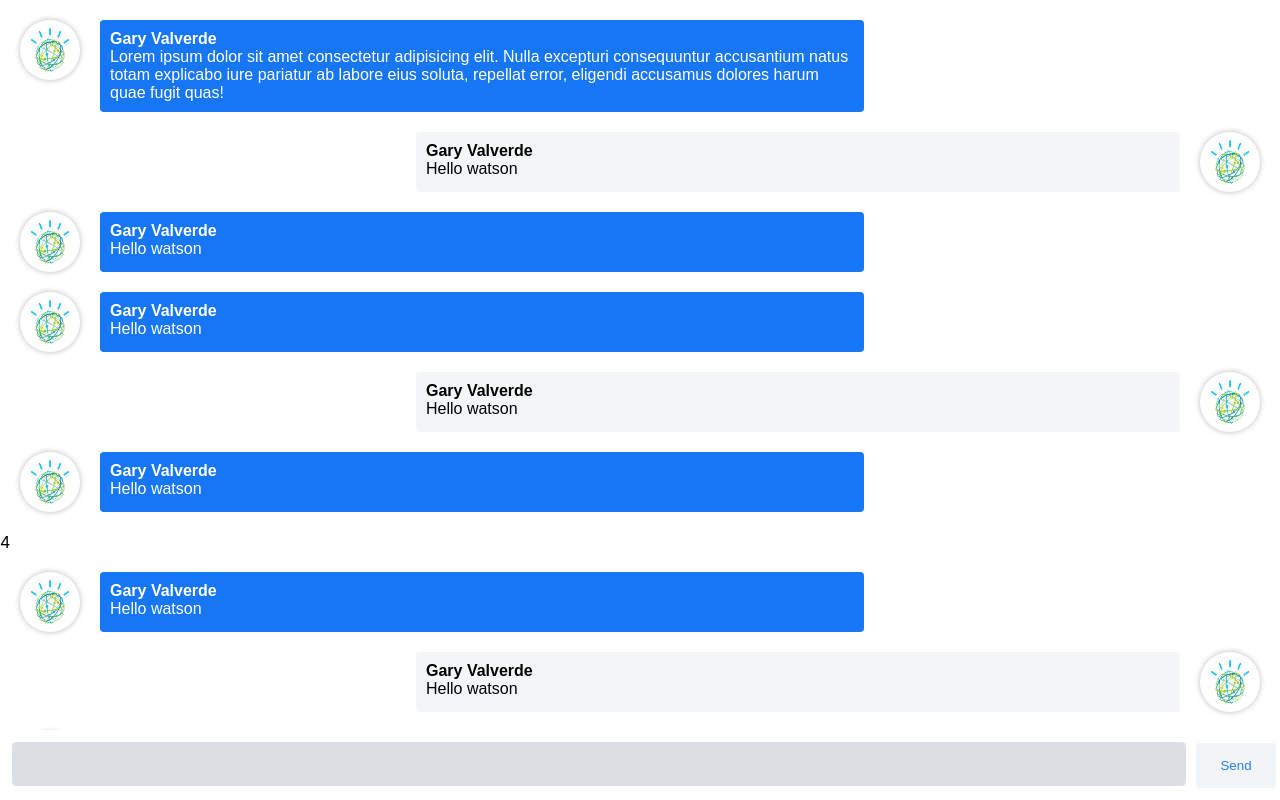
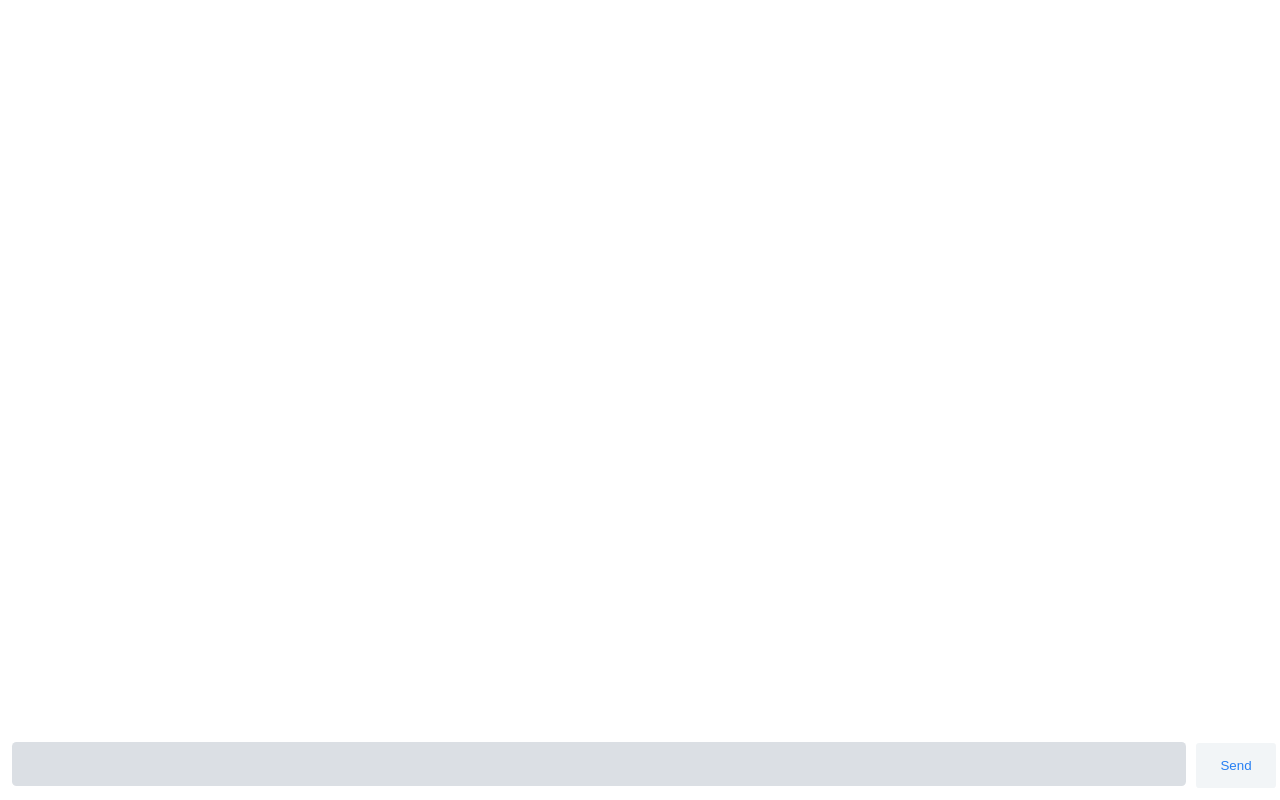
Before and after one commit to garyvh2/watson-chatbot-ui, a React (Create React App) app: page / in a window 1280 px wide. Built offline with nearby package versions, Linux system fonts and the light colour scheme.

Commit message:
feat(components): add components implementation

```diff
--- /dev/null
+++ b/src/app/App.config.js
@@ -0,0 +1,3 @@
+export const config = {
+  ApiBaseUrl: 'http://localhost:3377'
+}
--- a/src/app/App.js
+++ b/src/app/App.js
@@ -1,7 +1,7 @@
 import React, { Component } from 'react'
 import styled from 'styled-components'
-import { MessageInput } from './components/MessageInput/MessageInput'
-import { MessageHistory } from './components/MessageHistory/MessageHistory'
+import MessageInput from './containers/MessageInput/MessageInput'
+import MessageHistory from './containers/MessageHistory/MessageHistory'
 
 const AppContainer = styled.div``
 
--- a/src/app/components/MessageHistory/MessageHistory.js
+++ b/src/app/components/MessageHistory/MessageHistory.js
@@ -1,34 +1,25 @@
 import React from 'react'
-// import PropTypes from 'prop-types'
+import PropTypes from 'prop-types'
 import styled from 'styled-components'
 import { MessageItem } from '../MessageItem/MessageItem'
 
 const History = styled.div`
+  display: flex;
+  align-content: flex-end;
+  flex-direction: column-reverse;
   height: calc(100vh - 70px);
   overflow-y: scroll;
 `
 
-export function MessageHistory () {
+export function MessageHistory ({ messages }) {
   return (
     <History>
-      <MessageItem title="Gary Valverde" content="Lorem ipsum dolor sit amet consectetur adipisicing elit. Nulla excepturi consequuntur accusantium natus totam explicabo iure pariatur ab labore eius soluta, repellat error, eligendi accusamus dolores harum quae fugit quas!"></MessageItem>
-      <MessageItem title="Gary Valverde" content="Hello watson" sender></MessageItem>
-      <MessageItem title="Gary Valverde" content="Hello watson"></MessageItem>
-      <MessageItem title="Gary Valverde" content="Hello watson"></MessageItem>
-      <MessageItem title="Gary Valverde" content="Hello watson" sender></MessageItem>
-      <MessageItem title="Gary Valverde" content="Hello watson"></MessageItem>4
-      <MessageItem title="Gary Valverde" content="Hello watson"></MessageItem>
-      <MessageItem title="Gary Valverde" content="Hello watson" sender></MessageItem>
-      <MessageItem title="Gary Valverde" content="Hello watson"></MessageItem>
-      <MessageItem title="Gary Valverde" content="Hello watson"></MessageItem>
-      <MessageItem title="Gary Valverde" content="Hello watson" sender></MessageItem>
-      <MessageItem title="Gary Valverde" content="Hello watson"></MessageItem>
-      <MessageItem title="Gary Valverde" content="Hello watson"></MessageItem>
-      <MessageItem title="Gary Valverde" content="Hello watson" sender></MessageItem>
-      <MessageItem title="Gary Valverde" content="Hello watson"></MessageItem>
-      <MessageItem title="Gary Valverde" content="Hello watson"></MessageItem>
-      <MessageItem title="Gary Valverde" content="Hello watson" sender></MessageItem>
-      <MessageItem title="Gary Valverde" content="Hello watson"></MessageItem>
+      {messages.map(({ message, sender, id }) => {
+        return <MessageItem key={id} content={message} sender={sender}></MessageItem>
+      })}
     </History>
   )
 }
+MessageHistory.propTypes = {
+  messages: PropTypes.array.isRequired
+}
--- a/src/app/components/MessageInput/MessageInput.js
+++ b/src/app/components/MessageInput/MessageInput.js
@@ -1,5 +1,5 @@
-import React from 'react'
-// import PropTypes from 'prop-types'
+import React, { useState } from 'react'
+import PropTypes from 'prop-types'
 import styled from 'styled-components'
 
 const MessageInputContainer = styled.div`
@@ -36,11 +36,21 @@ const Send = styled.button`
   }
 `
 
-export function MessageInput () {
+export function MessageInput ({ send }) {
+  const [message, setMessage] = useState('')
   return (
     <MessageInputContainer>
-      <Input></Input>
-      <Send>Send</Send>
+      <Input
+        value={message}
+        onChange={e => setMessage(e.target.value)}
+      ></Input>
+      <Send onClick={() => {
+        setMessage('')
+        send(message)
+      }}>Send</Send>
     </MessageInputContainer>
   )
 }
+MessageInput.propTypes = {
+  send: PropTypes.func
+}
--- /dev/null
+++ b/src/app/containers/MessageHistory/MessageHistory.js
@@ -0,0 +1,10 @@
+import { connect } from 'react-redux'
+import { MessageHistory } from '../../components/MessageHistory/MessageHistory'
+
+const mapStateToProps = (state, ownProps) => ({
+  messages: state.messages
+})
+
+export default connect(
+  mapStateToProps
+)(MessageHistory)
--- /dev/null
+++ b/src/app/containers/MessageInput/MessageInput.js
@@ -0,0 +1,12 @@
+import { connect } from 'react-redux'
+import { MessageInput } from '../../components/MessageInput/MessageInput'
+import { sendMessageRequest } from '../../@redux/actions'
+
+const mapDispatchToProps = (dispatch, ownProps) => ({
+  send: (message) => dispatch(sendMessageRequest(message))
+})
+
+export default connect(
+  null,
+  mapDispatchToProps
+)(MessageInput)
```
